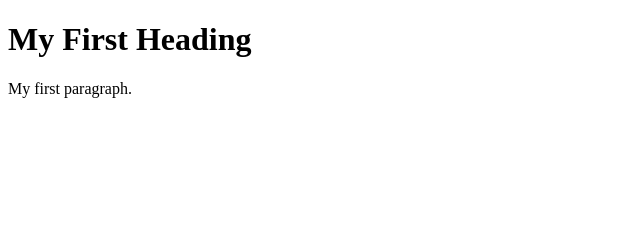
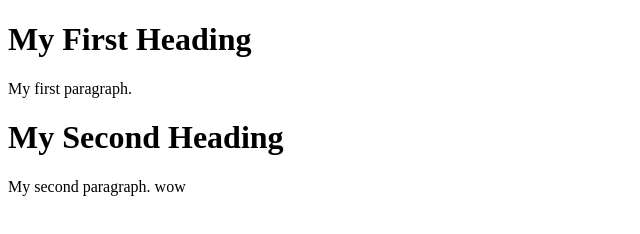
Before and after one commit to TheOGlexiboy/git-demo, a plain HTML site: page index.html in a window 1280 px wide. Shown: the whole page, without its empty margins (0-640 px from the left). Drawn offline with Linux system fonts and the light colour scheme.

Commit message:
MOAR commits

```diff
--- a/index.html
+++ b/index.html
@@ -6,5 +6,10 @@
 
 <p>My first paragraph.</p>
 
+
+<h1>My Second Heading</h1>
+
+<p>My second paragraph. wow</p>
+
 </body>
 </html>
```
Also changed, not shown: 1 other file.
